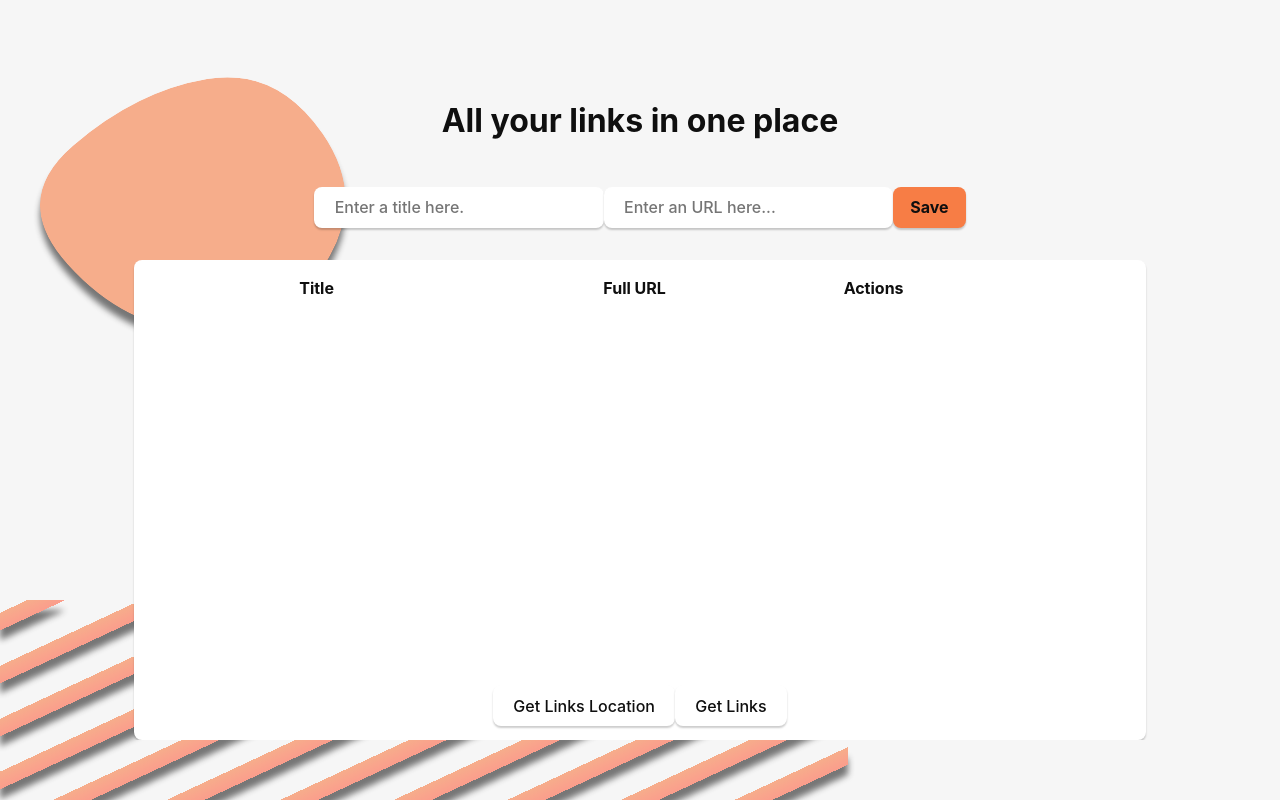
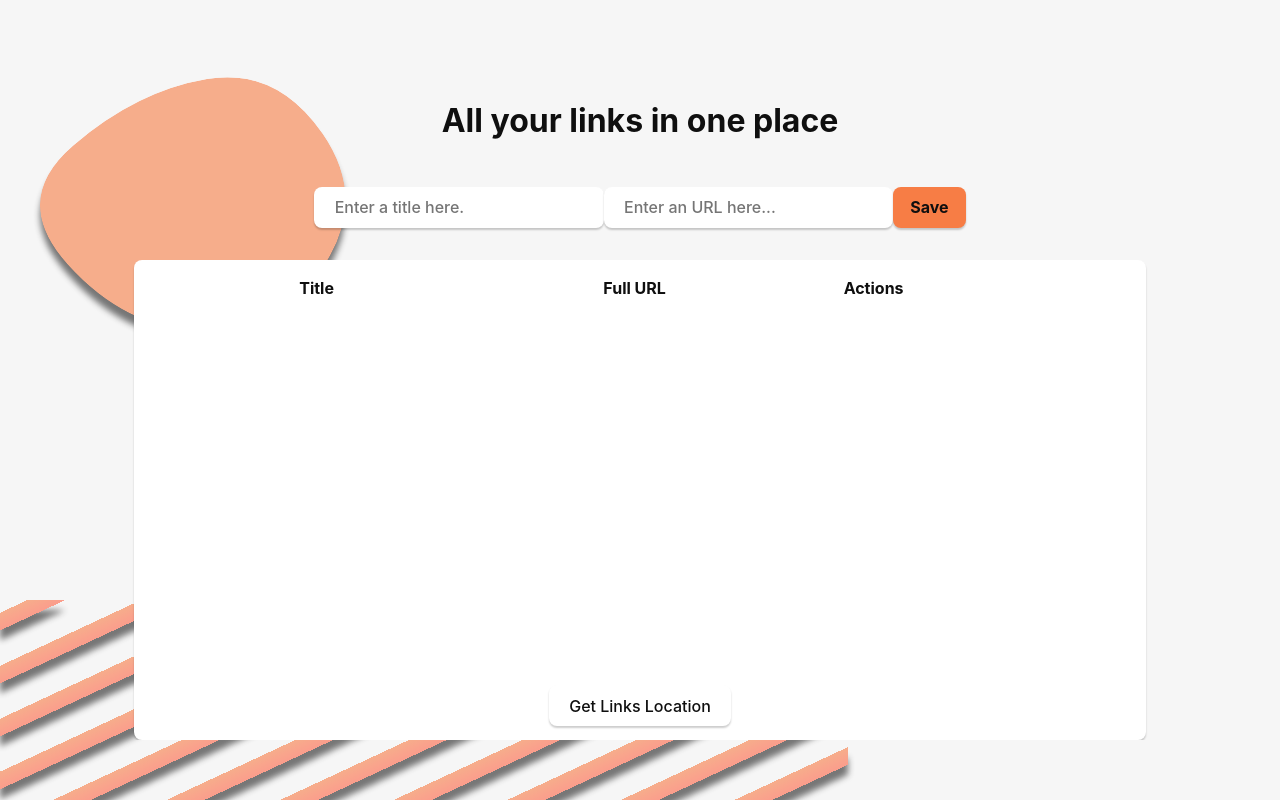
Before and after one commit to denisov93/tauri-organizer, a React (Vite) app: page / in a window 1280 px wide. Built offline with nearby package versions, Linux system fonts and the light colour scheme.

Commit message:
chore(frontend): comment not used code

```diff
--- a/src/App.tsx
+++ b/src/App.tsx
@@ -107,9 +107,9 @@ function App() {
                 <button type="button" onClick={() => getLinksLocation()}>
                   Get Links Location
                 </button>
-                <button type="button" onClick={() => {}}>
+                {/* <button type="button" onClick={() => {}}>
                   Get Links
-                </button>
+                </button> */}
               </td>
             </tr>
           </tfoot>
```
